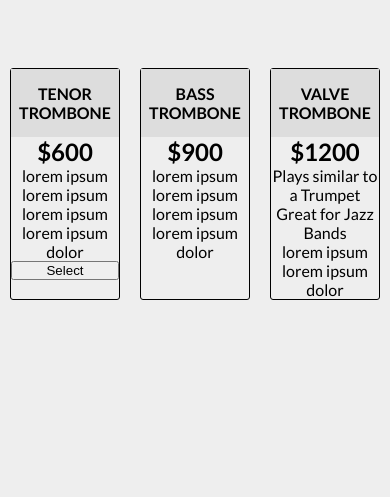
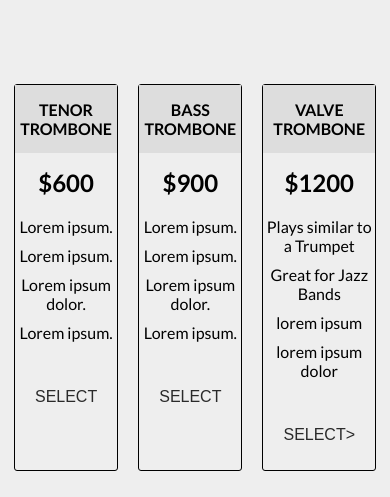
Before and after one commit to jasoncassella/product_landing_page, a plain HTML site: page index.html in a window 390 px wide. Shown: the part 1003-1500 px from the top of the page. Before the commit the page ends 1313 px from the top, so only its background shows below. Drawn offline with Linux system fonts and the light colour scheme.

Commit message:
still havent made this shit responsive

```diff
--- a/index.html
+++ b/index.html
@@ -60,27 +60,35 @@
     <div id="tenor" class="product">
       <div class="level">Tenor Trombone</div>
       <h2>$600</h2>
-      <p>lorem ipsum</p>
-      <p>lorem ipsum</p>
-      <p>lorem ipsum</p>
-      <p>lorem ipsum dolor</p>
+      <ol>
+        <li>Lorem ipsum.</li>
+        <li>Lorem ipsum.</li>
+        <li>Lorem ipsum dolor.</li>
+        <li>Lorem ipsum.</li>
+      </ol>
       <button class="btn">Select</button>
     </div>
     <div id="bass" class="product">
       <div class="level">Bass Trombone</div>
       <h2>$900</h2>
-      <p>lorem ipsum</p>
-      <p>lorem ipsum</p>
-      <p>lorem ipsum</p>
-      <p>lorem ipsum dolor</p>
+      <ol>
+        <li>Lorem ipsum.</li>
+        <li>Lorem ipsum.</li>
+        <li>Lorem ipsum dolor.</li>
+        <li>Lorem ipsum.</li>
+      </ol>
+      <button class="btn">Select</button>
     </div>
     <div id="valve" class="product">
       <div class="level">Valve Trombone</div>
       <h2>$1200</h2>
-      <p>Plays similar to a Trumpet</p>
-      <p>Great for Jazz Bands</p>
-      <p>lorem ipsum</p>
-      <p>lorem ipsum dolor</p>
+      <ol>
+        <li>Plays similar to a Trumpet</li>
+        <li>Great for Jazz Bands</li>
+        <li>lorem ipsum</li>
+        <li>lorem ipsum dolor</li>
+      </ol>
+      <button class="btn">Select></button>
     </div>
   </section>
 </body>
--- a/style.css
+++ b/style.css
@@ -145,10 +145,12 @@ section {
   margin-top: 60px;
   flex-direction: row;
   justify-content: center;
+  padding: 1em;
 }
 
 .product {
   display: flex;
+  flex: 1;
   flex-direction: column;
   text-align: center;
   justify-content: around;
@@ -166,3 +168,36 @@ section {
   text-transform: uppercase;
   font-weight: 700;
 }
+
+.product > h2 {
+  margin-top: 15px;
+}
+
+.product > ol {
+  margin: 15px 0;
+}
+
+.product > ol > li {
+  padding: 5px 0;
+}
+
+li {
+  list-style: none;
+}
+
+.product > button {
+  border:  0;
+  margin: 15px 0;
+  font-weight: 400;
+}
+
+.btn {
+  padding: 0 20px;
+  height: 40px;
+  font-size: 1em;
+  text-transform: uppercase;
+  border-radius: 2px;
+  background: transparent;
+  cursor: pointer;
+  color: rgb(42, 42, 42);
+}
```
